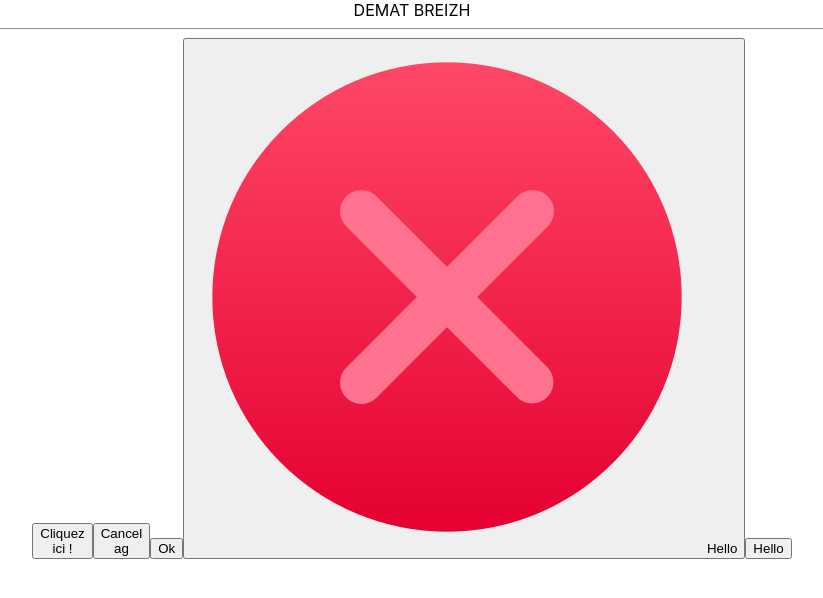
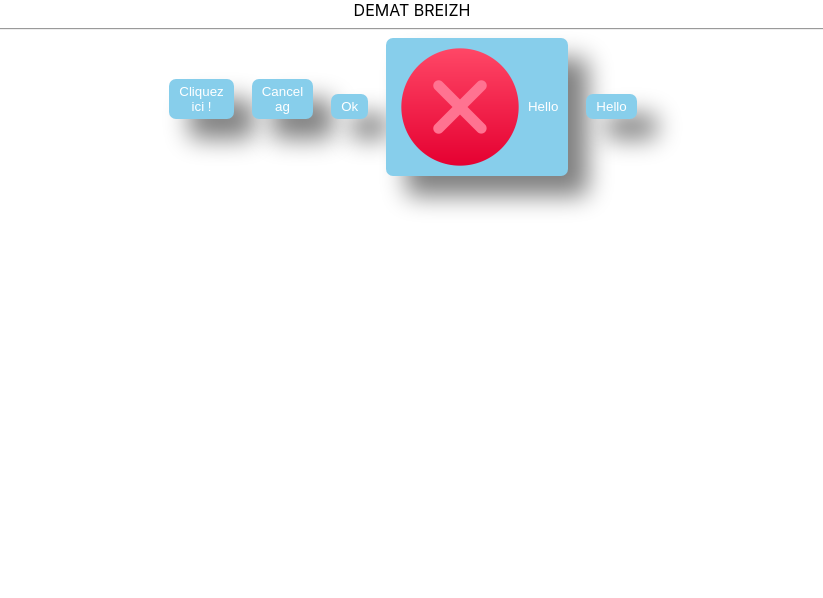
Before and after one commit to mgiul/tjs-formation, a React (Create React App) app: page / in a window 1280 px wide. Shown: the top 598 px of the page, without its empty margins (228-1051 px from the left). Built offline with nearby package versions, Linux system fonts and the light colour scheme.

Commit message:
faire css button avec module

```diff
--- a/src/App/components/ui/Button/Button.js
+++ b/src/App/components/ui/Button/Button.js
@@ -1,4 +1,5 @@
-import React from 'react'
+import React from 'react';
+import style from './Button.module.css'
 
 /**
  * simple button
@@ -8,7 +9,7 @@
 
 const Button = (props) => {
     console.log(props);
-    return <button className="Button">
+    return <button className={style.Button}>
         {props.children}
     </button>;
 }
--- /dev/null
+++ b/src/App/components/ui/Button/Button.module.css
@@ -0,0 +1,19 @@
+.Button {
+    color:white;
+    background-color: skyblue;
+    font-size: 900;
+    padding: 5px 10px;
+    border: none;
+    border-radius: 7px;
+    box-shadow: 20px 20px 25px grey;
+    margin-right:  18px;
+    margin-bottom: 18px;
+}
+
+.Button img {
+    max-width: 128px;
+    max-height: 128px;
+    display: inline;
+}
+
+.Button * {vertical-align: middle;}
--- a/src/index.tsx
+++ b/src/index.tsx
@@ -2,7 +2,6 @@
 import ReactDOM from 'react-dom/client';
 import './index.css';
 import App from './App/App';
-import reportWebVitals from './reportWebVitals';
 
 const root = ReactDOM.createRoot(
   document.getElementById('root') as HTMLElement
@@ -16,4 +15,4 @@
 // If you want to start measuring performance in your app, pass a function
 // to log results (for example: reportWebVitals(console.log))
 // or send to an analytics endpoint. Learn more: https://bit.ly/CRA-vitals
-reportWebVitals();
+// reportWebVitals();
```
